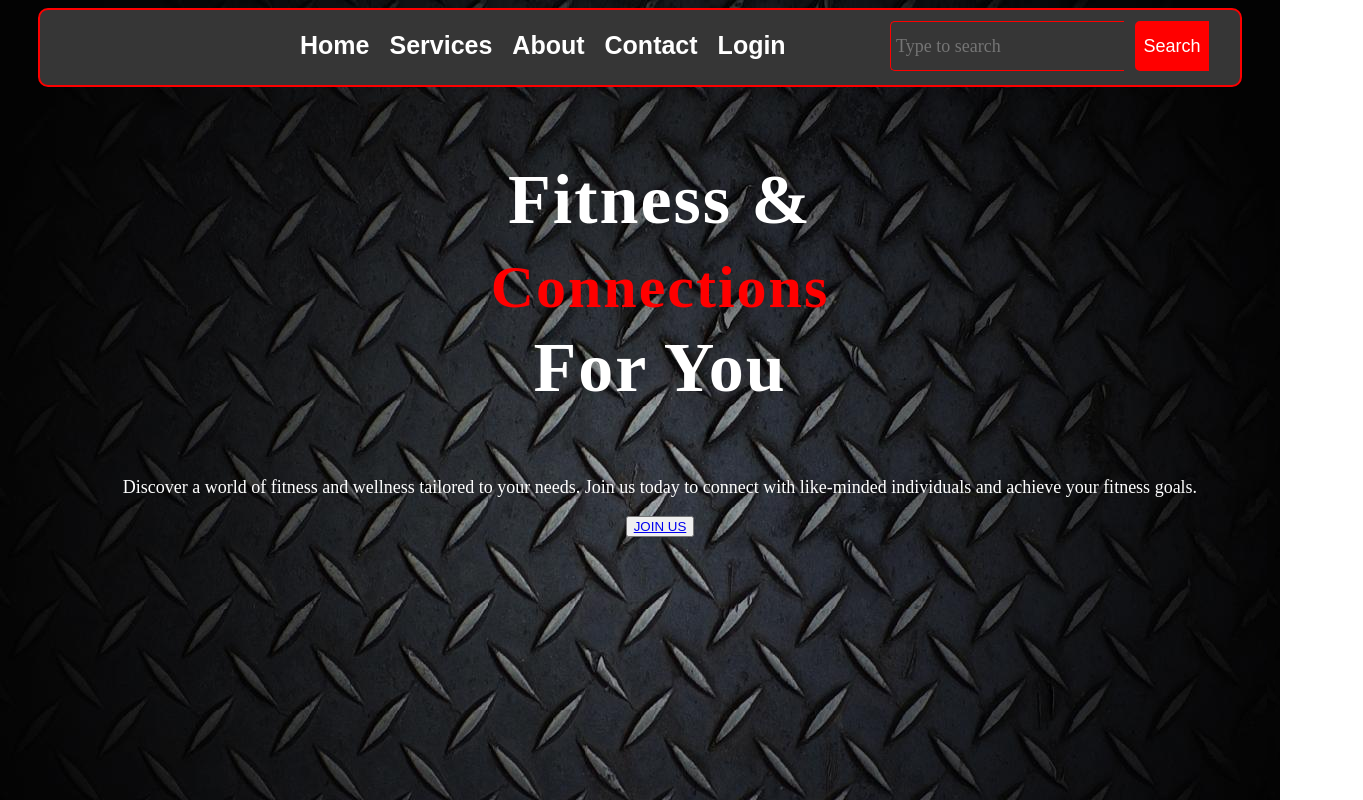
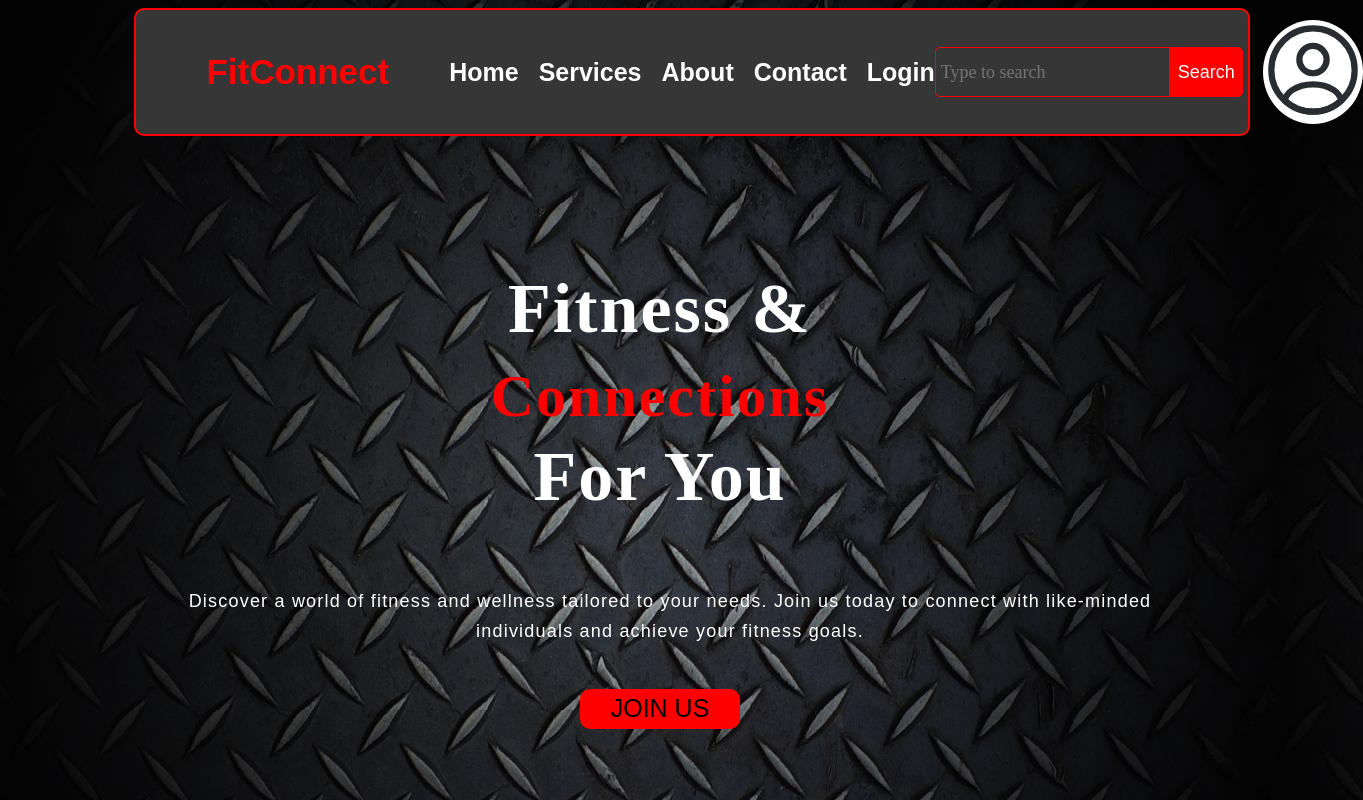
Before and after one commit to salvadorp21/CSE_4550_Project, a plain HTML site: page html/index.html in a window 1280 px wide. Shown: the whole page, 1363 px wide, since content can reach past the window. Drawn offline with Linux system fonts and the light colour scheme.

Commit message:
added a user icon which will beupdated to where user can chages details about them

```diff
--- a/html/index.html
+++ b/html/index.html
@@ -28,6 +28,12 @@
                     <button class="btn">Search</button>
                 </div>
 
+                <div class="account">
+                    <a href="profile.html"><img src="accountimage.svg" alt="Account" class="account-icon"></a>
+                </div>
+
+            </div>
+
                 <div class="content">
                     <h1>Fitness & <br><span>Connections</span><br>For You</h1>
                     <p class="par">Discover a world of fitness and wellness tailored to your needs. Join us today to connect with like-minded individuals and achieve your fitness goals.</p>
--- a/html/style.css
+++ b/html/style.css
@@ -1,239 +1,222 @@
-
 .main {
-    width: 100%;
+    width: 80%;
     height: auto;
     margin: 0 auto;
-    text-align: center;
 }
 
-body{
+body {
     background-image: url(wV5ishn.jpg);
 }
 
-.navbar{
-    width: 1200px;
-    height: 75px;
-    margin: auto;
+.navbar {
+    display: flex;
+    justify-content: space-between;
+    align-items: center;
+    width: 100%;
+    padding: 10px 50px;
+    background-color: rgb(54, 54, 54);
     border: 2px solid red;
     border-radius: 10px;
-    background-color: rgb(54, 54, 54);
-
 }
 
-.icon{
-    width: 200px;
-    float: left;
-    height: 70px;
+.icon {
+    display: flex;
+    align-items: center;
 }
 
-.logo{
+.logo {
     color: red;
     font-size: 35px;
     font-family: Arial;
     padding-left: 20px;
-    float: left;
-    padding-top: 10px;
-    margin-top: 5px;
-    margin-left: -500px;
-    font-size: 35px;
-
-}
-.menu{
-    width: 450px;
-    float: left;
-    height: 70px;
-
-
 }
 
-.menu ul{
-    float: left;
-    display:flex;
+.menu {
+    display: flex;
     justify-content: center;
     align-items: center;
-    cursor: pointer;
 }
 
-.menu ul li{
+.menu ul {
+    display: flex;
     list-style: none;
-    margin-left: 20px;
-    margin-top:5px;
-    font-size: 25px;
-
 }
 
-.menu ul li a{
+.menu ul li {
+    margin-left: 20px;
+    font-size: 25px;
+}
+
+.menu ul li a {
     text-decoration: none;
     color: white;
     font-family: Arial;
     font-weight: bold;
-
 }
 
-.menu ul li a:hover{
+.menu ul li a:hover {
     color: red;
-
 }
 
-.search{
-    width: 330px;
-    float: left;
-    margin-left: 200px;
-
-
+.search {
+    display: flex;
+    align-items: center;
 }
 
-.srch{
-    font-family:'Times New Roman';
-    width:fit-content;
+.srch {
+    font-family: 'Times New Roman';
+    width: fit-content;
     height: 50px;
     background: transparent;
     border: 1px solid red;
-    margin-top: 11px;
     color: white;
-    border-right: none;
     font-size: 18px;
-    float: left;
     padding: 5px;
-    border-bottom-left-radius: 5px;
-    border-top-left-radius: 5px;
-
+    border-radius: 5px 0 0 5px;
 }
 
-.btn{
-        width:fit-content;
+.btn {
     height: 50px;
     background: red;
     border: 2px solid red;
-        margin-top: 5px;
     color: white;
     font-size: 18px;
-        border-bottom-left-radius: 5px;
-        border-top-left-radius: 5px;
+    border-radius: 0 5px 5px 0;
     cursor: pointer;
-        margin-top: 11px;
-
 }
 
-.btn:focus{
-        outline: none;
+/* New Account Section with Icon */
+.account {
+    margin-left: 20px;
 }
 
-.srch:focus{
-        outline: none;
+.account a {
+    background-color: white; /* Change this to your desired color */
+    border-radius: 50%;
+    display: inline-block;
 }
 
+.account-icon {
+    width: 100px;
+    height: 100px;
+    border-radius: 50%; /* If it's a circular icon */
+}
+
+
+/* Content Section */
 .content {
     width: 100%;
+    max-width: 1200px; /* Limit the max width for better alignment on large screens */
+    margin: 0 auto; /* Center the content container */
+    height: auto;
     color: white;
-    text-align: center; /* Centers all content inside */
+    text-align: center;
     margin-top: 20px;
-    padding: 20px; /* Adds space around the content */
+    padding: 20px;
 }
 
 .content h1 {
     font-family: 'Times New Roman';
     font-size: 70px;
-    margin-top: 9%; /* You can adjust this to move the heading vertically */
+    margin-top: 9%;
     letter-spacing: 2px;
-    line-height: 1.2; /* Adds better spacing between lines */
-    text-align: center; /* Ensures the text is centered */
+    line-height: 1.2;
+    text-align: center;
 }
 
 .content span {
     color: red;
-    font-size: 60px; /* Adjust the size if necessary */
+    font-size: 60px;
 }
 
-
-
-.image{
-        margin-left: 150px;
-        padding: 15px;
-        border: 15px;
-        border-radius: 10px;
-
+.content .par {
+    padding-left: 20px;
+    padding-bottom: 25px;
+    font-family: Arial;
+    letter-spacing: 1.2px;
+    line-height: 30px;
 }
 
+.content .cn {
+    width: 160px;
+    height: 40px;
+    background: red;
+    border: none;
+    margin-bottom: 10px;
+    font-size: 25px;
+    border-radius: 10px;
+    cursor: pointer;
+    transition: .4s ease;
+}
 
-.signup-box{
+.content .cn a {
+    text-decoration: none;
+    color: black;
+    transition: .3s ease;
+}
+
+.cn:hover {
+    background: white;
+}
+
+/* Signup and Login Box Styling */
+.signup-box {
     width: 360px;
     height: 620px;
     margin: auto;
     background-color: transparent;
     border-radius: 3px;
     border: 1px solid darkred;
-
-
 }
 
-.login-box{
+.login-box {
     width: 360px;
     height: 320px;
     margin: auto;
     background-color: transparent;
     border-radius: 3px;
     border: 1px solid darkred;
-
-
 }
 
-
-
-.signup-header{
-        margin-top: -600px;
+.signup-header, .login-header {
     text-align: center;
     padding-top: 15px;
     color: white;
 }
 
-.login-header{
-        text-align: center;
-        padding-top: 15px;
-        color: white;
+.signup-header {
+    margin-top: -600px;
 }
 
-
-
-
-.login-form{
+.login-form, .signup-form {
     width: 300px;
     margin-left: 20px;
     align-items: center;
-
-
 }
 
-.signup-form{
-        width: 300px;
-        align-items: center;
+.signup-form {
     margin-left: 800px;
     margin-top: 55px;
-
 }
 
-form label{
+form label {
     display: flex;
     margin-top: 20px;
     font-size: 18px;
     color: white;
     text-align: center;
-
-
 }
 
-
-form input{
+form input {
     width: 100%;
     padding: 7px;
     border: none;
     border: 1px solid white;
     border-radius: 6px;
     outline: none;
-
 }
 
-input[type="button"]{
+input[type="button"] {
     width: 320px;
     height: 35px;
     margin-top: 20px;
@@ -242,28 +225,30 @@ input[type="button"]{
     cursor: pointer;
     color: white;
     font-size: 18px;
-
 }
 
-p{
-        text-align:center;
+p {
+    text-align: center;
     padding-top: 20px;
     font-size: 18px;
-
 }
 
-.para-2{
-        text-align:center;
+.para-2 {
+    text-align: center;
     color: white;
-        font-size:15px;
+    font-size: 15px;
     margin-top: 7px;
 }
 
-.para-2 a{
+.para-2 a {
     color: darkred;
     cursor: pointer;
 }
 
-footer{
-        color:white;
+/* Footer Styling */
+footer {
+    text-align: center;
+    padding: 20px;
+    background-color: rgb(54, 54, 54);
+    color: white;
 }
```
Also changed, not shown: html/profile.html (added, +26 -0 lines), html/accountimage.svg (added). Lines whose indentation alone changed are shown as unchanged.
